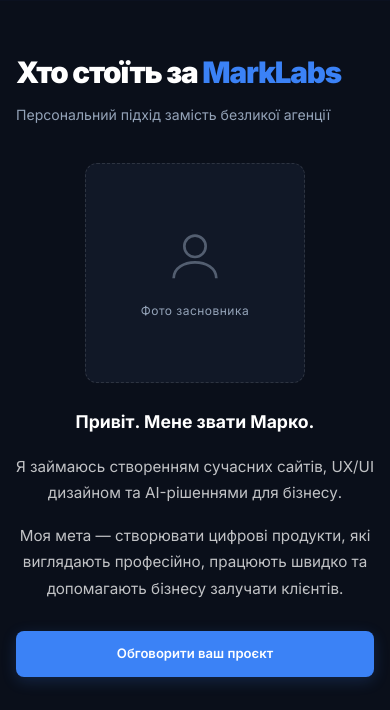
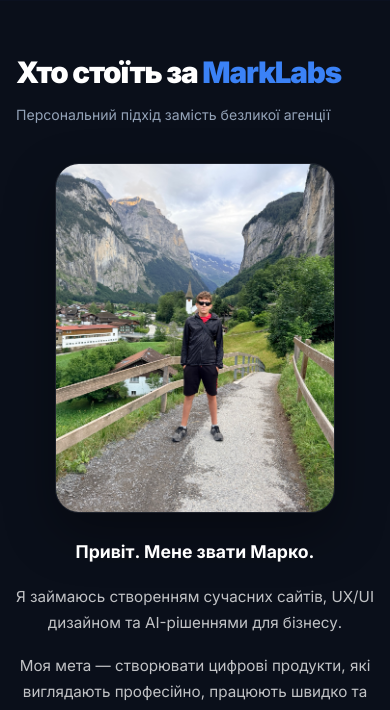
Before and after one commit to StepaniukMarko/ultra-tattoo, a Flask app: page / in a window 390 px wide. Shown: the part 4792-5502 px from the top of the page. Run offline with Flask 3, Linux system fonts and the light colour scheme.

Commit message:
feat(founder): add real founder photo with img, object-fit cover, rounded corners and mobile adaptive

```diff
--- a/static/style.css
+++ b/static/style.css
@@ -2376,9 +2376,18 @@ footer{padding:2.5rem 0;border-top:1px solid rgba(255,255,255,.05)}
     max-width: 900px;
     margin: 0 auto;
 }
+.founder-photo__img {
+    width: 100%;
+    aspect-ratio: 4 / 5;
+    object-fit: cover;
+    border-radius: 24px;
+    display: block;
+    border: 1px solid rgba(255,255,255,.08);
+    box-shadow: 0 20px 50px rgba(0,0,0,.35);
+}
 .founder-photo__placeholder {
     aspect-ratio: 1;
-    border-radius: var(--r);
+    border-radius: 24px;
     background: var(--card);
     border: 1px dashed rgba(255,255,255,.12);
     display: flex;
@@ -2512,6 +2521,7 @@ footer { padding: 3rem 0 2rem; border-top: 1px solid rgba(255,255,255,.06); }
 /* ── Mobile ── */
 @media(max-width:768px) {
     .founder-grid { grid-template-columns: 1fr; gap: 1.5rem; text-align: center; }
+    .founder-photo__img { max-width: 280px; margin: 0 auto; aspect-ratio: 4 / 5; }
     .founder-photo__placeholder { max-width: 220px; margin: 0 auto; }
     .founder-text p:first-child { font-size: 1.1rem; }
     .founder-cta { width: 100%; justify-content: center; }
--- a/templates/index.html
+++ b/templates/index.html
@@ -502,7 +502,8 @@
         </div>
         <div class="founder-grid">
             <div class="founder-photo">
-                <div class="founder-photo__placeholder">
+                <img src="{{ url_for('static', filename='founder.jpg') }}" alt="Марко — засновник MarkLabs" class="founder-photo__img" loading="lazy" onerror="this.style.display='none';this.nextElementSibling.style.display='flex';">
+                <div class="founder-photo__placeholder" style="display:none;">
                     <svg viewBox="0 0 24 24" fill="none" stroke="currentColor" stroke-width="1"><circle cx="12" cy="8" r="4"/><path d="M4 20c0-4 4-6 8-6s8 2 8 6"/></svg>
                     <span>Фото засновника</span>
                 </div>
```
Also changed, not shown: static/founder.jpg (added).
